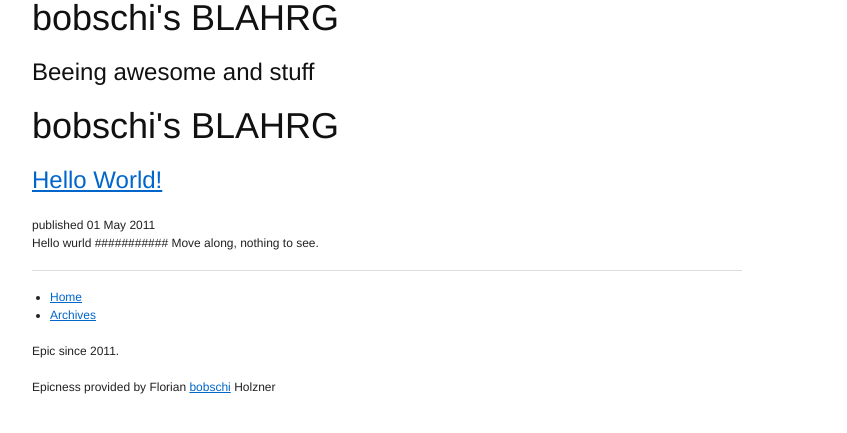
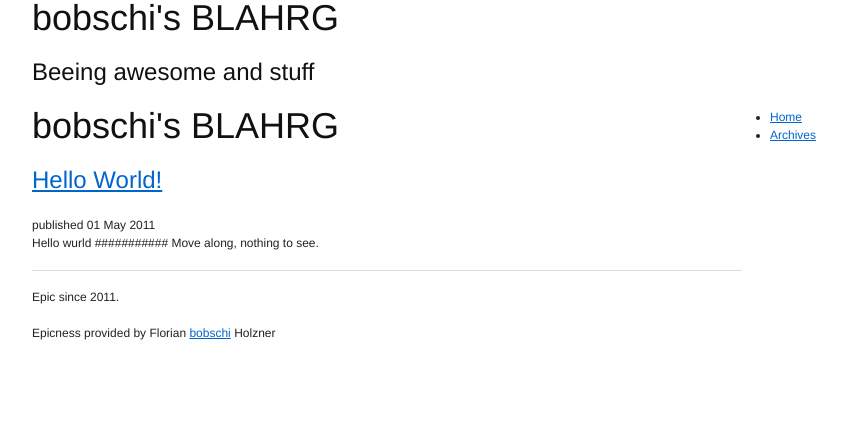
Before and after one commit to bobschi/lebobs.ch, a Jekyll site: the page built from index.markdown, in a window 1280 px wide. Shown: the top 433 px of the page, without its empty margins (133-980 px from the left). Built offline with Jekyll 4.4.1, drawn with Linux system fonts in a browser that asks for light colours; Markdown is read by kramdown in place of the engine named in the settings.

Commit message:
fixed a left out class, that broke the grid layout in default- and post-templates

```diff
--- a/_layouts/default.html
+++ b/_layouts/default.html
@@ -34,7 +34,7 @@
 				</section>
 			</article>
 
-			<nav class="span-6">
+			<nav class="span-6 last">
 				<ul>
 					<li><a href="http://lebobs.ch/">Home</a></li>
 					<li><a href="http://lebobs.ch/Archive/">Archives</a></li>
--- a/_layouts/post.html
+++ b/_layouts/post.html
@@ -34,7 +34,7 @@
 				</section>
 			</article>
 
-			<nav class="span-6">
+			<nav class="span-6 last">
 				<ul>
 					<li><a href="http://lebobs.ch/">Home</a></li>
 					<li><a href="http://lebobs.ch/Archive/">Archives</a></li>
```
